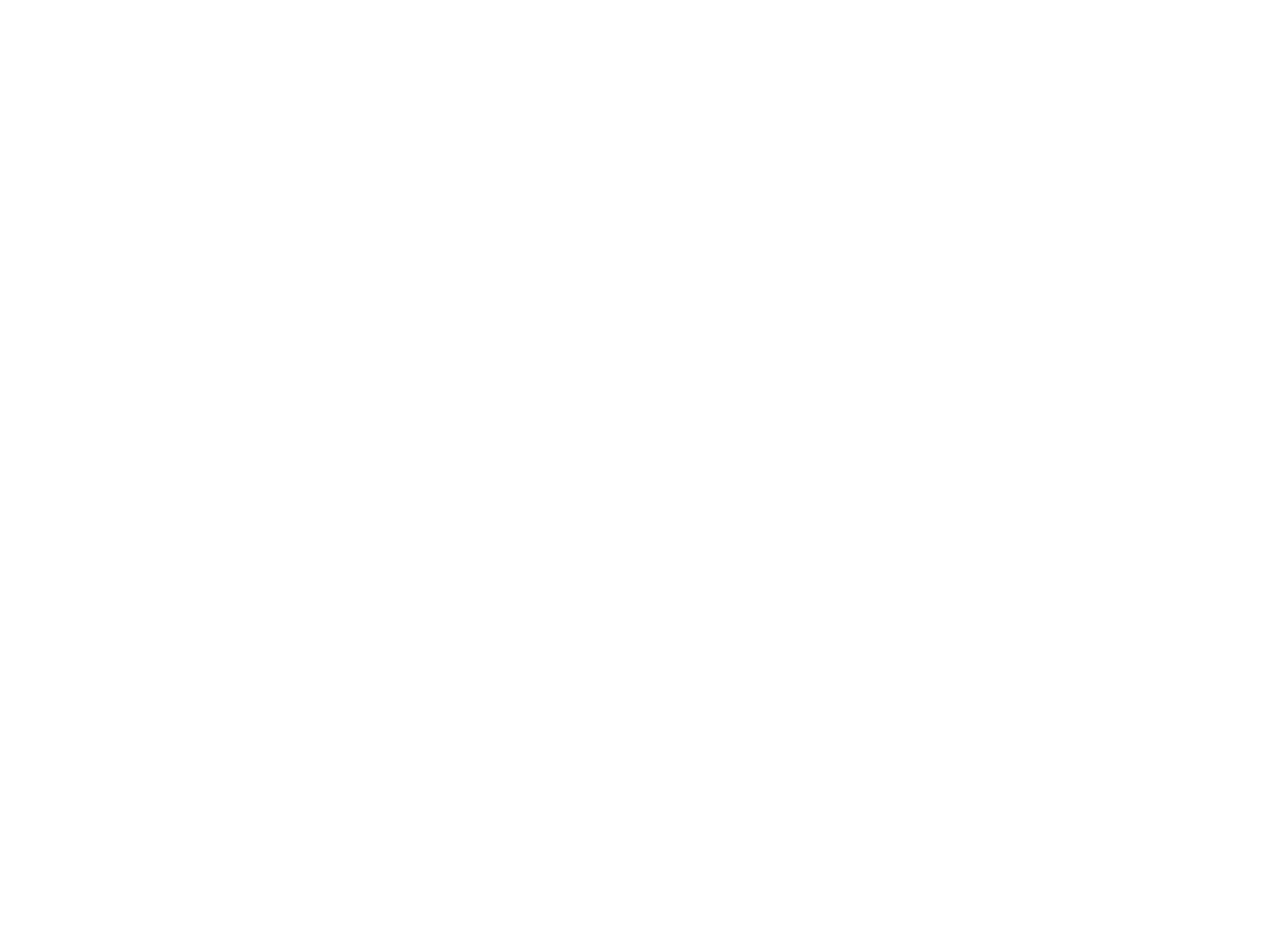
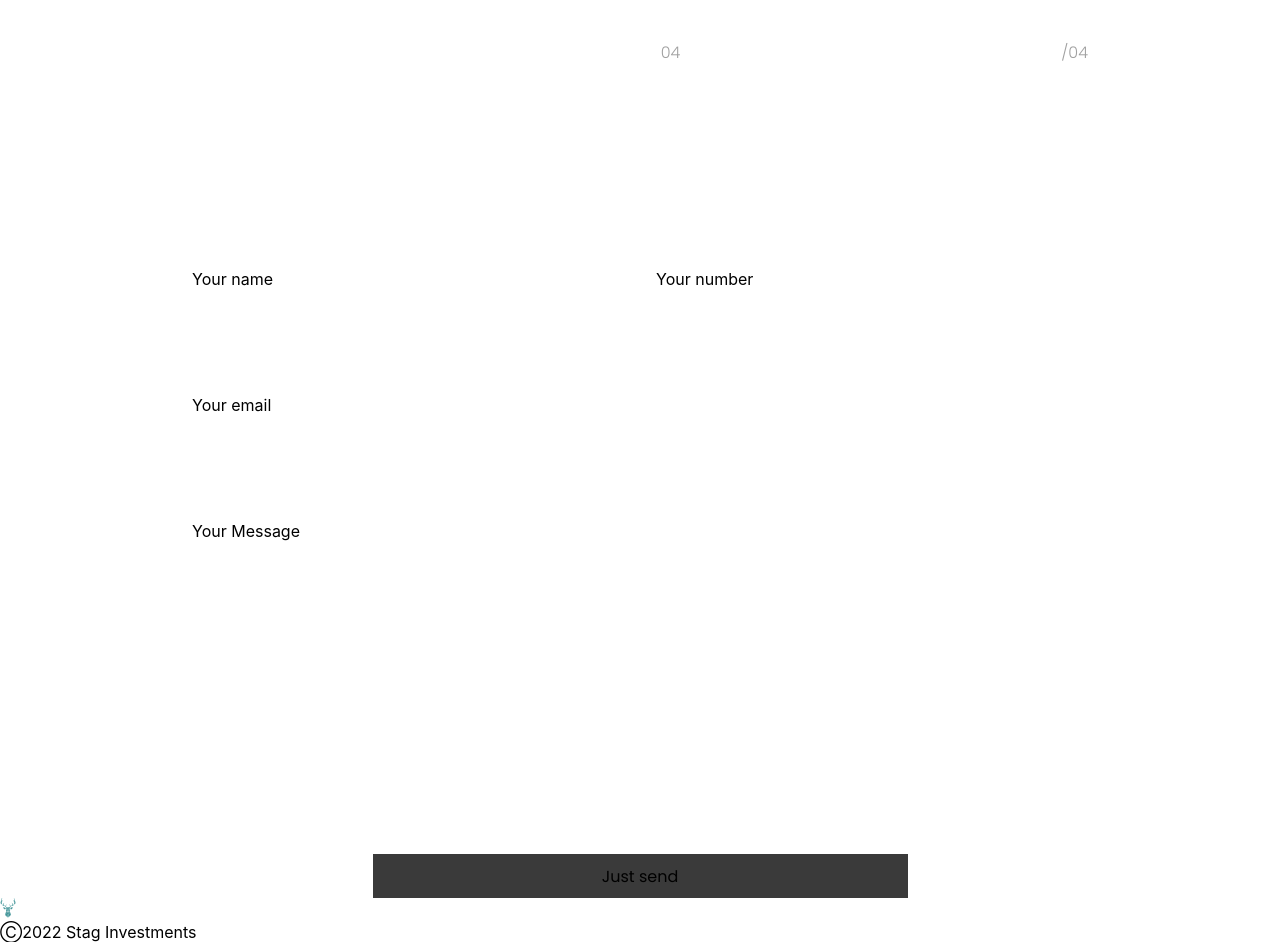
Before and after one commit to LalithYagnavalkya/Stag-Investments-landing-page, a Next.js app: page / in a window 1280 px wide. Shown: the part 5140-6082 px from the top of the page. Before the commit the page ends 5127 px from the top, so only its background shows below. Built offline with nearby package versions, Linux system fonts and the light colour scheme.

Commit message:
Add contact page

```diff
--- a/components/HomePaegSections/Contact.js
+++ b/components/HomePaegSections/Contact.js
@@ -1,7 +1,99 @@
-import React from "react";
+import React, { useEffect, useRef } from "react";
+import styles from "../../styles/HomePageStyles/Contact.module.css";
+import ScrollTrigger from "gsap/dist/ScrollTrigger";
+import gsap from "gsap";
+gsap.registerPlugin(ScrollTrigger);
+const Contact = () => {
+  const myLine = useRef();
+  useEffect(() => {
+    gsap.fromTo(
+      myLine.current,
+      { x: "-200%" },
+      {
+        x: 0,
+        ease: "circ.easeIn",
+        duration: 0.8,
+        scrollTrigger: {
+          trigger: "#contact-section",
+          toggleActions: "restart none none none",
+          // end: "bottom 10%",
+        },
+      }
+    );
+    gsap.fromTo(
+      "#contact-line-subtext",
+      { opacity: 0, y: 300 },
+      {
+        opacity: 1,
+        y: 0,
+        duration: 1,
+        stagger: 0.2,
+        scrollTrigger: {
+          trigger: `#contact-section`,
+          toggleActions: "restart none none none",
+          // end: "bottom 10%",
+        },
+      }
+    );
+  }, []);
 
-const Contact = () => {
-  return <div>Contact</div>;
+  return (
+    <div className={styles.main} id="contact-section">
+      <div className="HoriContainer">
+        <hr ref={myLine} />
+        <div className="Horilinecontent">
+          <span className="Horipagename" id="contact-line-subtext">
+            Contact us
+          </span>
+          <span className="Horinum" id="contact-line-subtext">
+            {/* 0{pageNo} */}
+            04
+          </span>
+          <span className="Horinum" id="contact-line-subtext">
+            /04
+          </span>
+        </div>
+      </div>
+      <div className={styles.container}>
+        <div className={styles.heading}>Get in Touch</div>
+        <div className={styles.row}>
+          <div className={styles.feild}>
+            <div className={styles.feildtitle}>Your name</div>
+            <div className={styles.feildinput}>
+              <input type="text" />
+            </div>
+          </div>
+          <div className={styles.feild}>
+            <div className={styles.feildtitle}>Your number</div>
+            <div className={styles.feildinput}>
+              <input type="text" />
+            </div>
+          </div>
+        </div>
+        <div className={styles.row}>
+          <div className={styles.feild}>
+            <div className={styles.feildtitle}>Your email</div>
+            <div className={styles.feildinput}>
+              <input type="text" />
+            </div>
+          </div>
+        </div>
+        <div className={styles.row}>
+          <div className={styles.messagefeild}>
+            <div className={styles.feildtitle}>Your Message</div>
+            <div className={styles.messagefeildinput}>
+              <textarea type="text" />
+            </div>
+          </div>
+        </div>
+        <div className={styles.row2}>
+          <div className={styles.submitbtn}>
+            <span>Just send</span>
+          </div>
+        </div>
+      </div>
+    </div>
+  );
 };
 
 export default Contact;
--- a/components/HomePaegSections/Work.js
+++ b/components/HomePaegSections/Work.js
@@ -51,7 +51,7 @@
         ease: "power4.out",
         y: 0,
         skewY: 0,
-        delay: 1.2,
+        delay: 0.6,
         stagger: 0.1,
         scrollTrigger: {
           trigger: "#Work-section",
--- a/pages/index.js
+++ b/pages/index.js
@@ -5,6 +5,7 @@
 import {
   About,
   Banner,
+  Contact,
   IntroOverlay,
   Location,
   Risk,
@@ -93,6 +94,7 @@
       <Risk />
       <Work />
       <Location />
+      <Contact />
       <Social />
     </div>
   );
--- /dev/null
+++ b/styles/HomePageStyles/Contact.module.css
@@ -0,0 +1,111 @@
+.main {
+  padding: 0 10rem;
+  margin-top: 4rem;
+  display: flex;
+  flex-direction: column;
+  row-gap: 4rem;
+}
+.container {
+  display: flex;
+  flex-direction: column;
+  row-gap: 3rem;
+}
+.row {
+  display: flex;
+  column-gap: 2rem;
+}
+.row2 {
+  display: flex;
+  /* background: rgb(22, 218, 126); */
+  justify-content: center;
+}
+.feild {
+  flex: 0.5;
+  display: flex;
+  flex-direction: column;
+  row-gap: 14px;
+  /* padding-bottom: 2rem; */
+}
+.feildinput {
+  width: 100%;
+  height: 44px;
+  overflow: hidden;
+  outline: none;
+}
+.feildinput input {
+  border: none;
+  padding: 1rem;
+  font-family: "poppins";
+  width: 100%;
+  font-size: 16px;
+  /* background-color: inherit; */
+  height: 100%;
+}
+.messagefeild {
+  flex: 1;
+  display: flex;
+  flex-direction: column;
+  row-gap: 14px;
+}
+.messagefeildinput {
+  display: flex;
+  width: 100%;
+  justify-content: center;
+  row-gap: 14px;
+}
+.messagefeildinput textarea {
+  height: 235px;
+  width: 100%;
+  border: none;
+  resize: none;
+  font-size: 16px;
+  font-family: "poppins";
+  padding: 1rem;
+}
+
+.heading {
+  font-family: "Poppins";
+  font-style: normal;
+  font-weight: 300;
+  font-size: 40px;
+  line-height: 60px;
+  padding-bottom: 2rem;
+  color: var(--text-color);
+}
+.submitbtn {
+  cursor: pointer;
+  width: 535px;
+  height: 44px;
+  background: #3a3a3a;
+  margin-top: 1rem;
+  display: flex;
+  justify-content: center;
+  align-items: center;
+  justify-self: flex-end;
+  transition: all 1s cubic-bezier(0.165, 0.84, 0.44, 1);
+  font-family: "poppins";
+  font-weight: 400;
+}
+.submitbtn:hover {
+  background: rgb(226, 138, 6);
+  font-weight: 600;
+  color: black;
+}
+@media (max-width: 1024px) {
+  .main {
+    padding: 0 2rem;
+  }
+}
+
+@media (max-width: 425px) {
+  .main {
+    padding: 0 0rem;
+  }
+  .row {
+    flex-direction: column;
+    row-gap: 2rem;
+  }
+  .slidetext {
+    font-size: 11vw;
+  }
+}
--- a/styles/HomePageStyles/Work.module.css
+++ b/styles/HomePageStyles/Work.module.css
@@ -75,12 +75,29 @@
   .main {
     padding: 0 1rem;
   }
+  .heading {
+    font-size: 32px;
+  }
   .heading2 {
     font-size: 32px;
   }
-  .bigtext {
-  }
-  .smalltext {
+
+  .desc {
     font-size: 18px;
   }
 }
+@media (max-width: 425px) {
+  .main {
+    padding: 0 1rem;
+  }
+
+  .heading {
+    font-size: 24px;
+  }
+  .heading2 {
+    font-size: 24px;
+  }
+  .desc {
+    font-size: 16px;
+  }
+}
```
